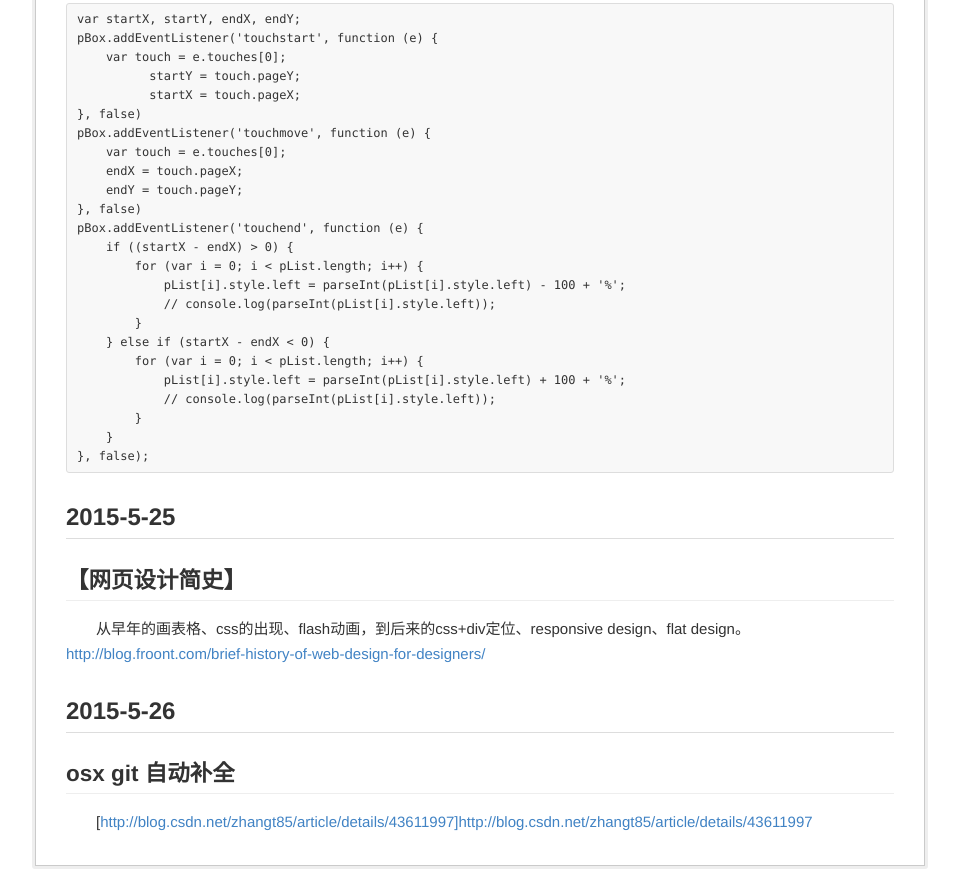
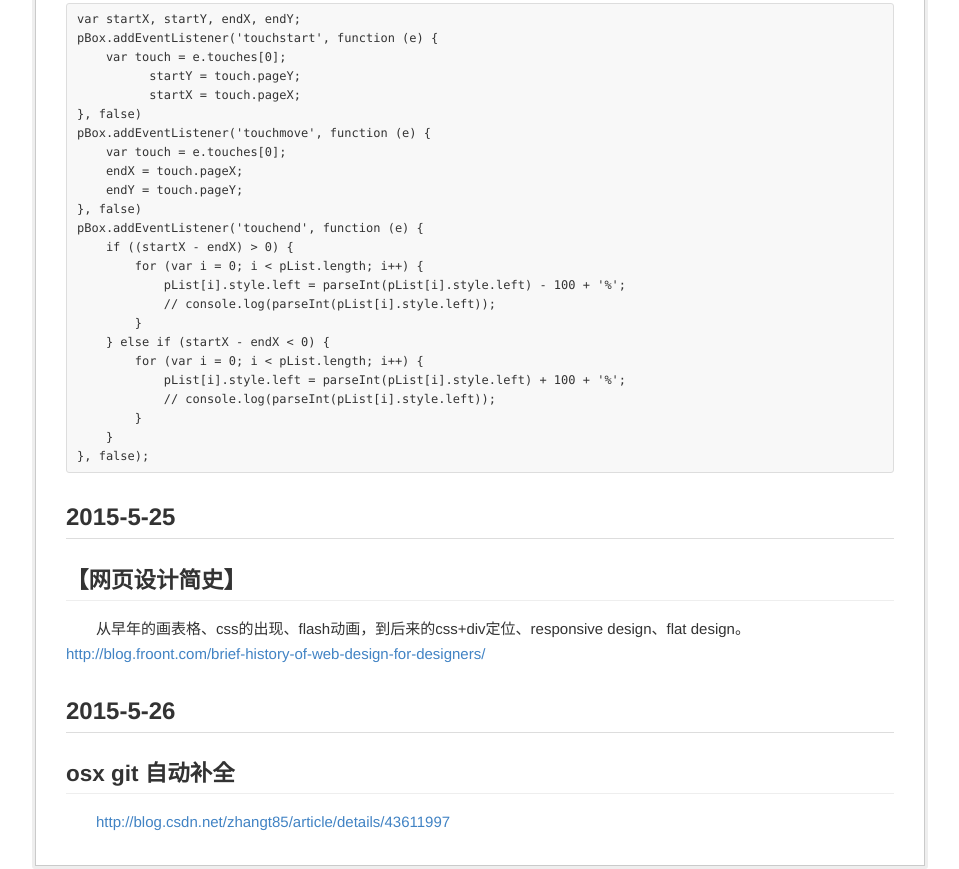
Before and after one commit to lishengzxc/diary, a plain HTML site: page index.html in a window 1280 px wide. Shown: the part 277-1146 px from the top of the page, without its empty margins (288-1247 px from the left). Drawn offline with Linux system fonts and the light colour scheme.

Commit message:
Update 2015-05-26T00:27:51.642Z

```diff
--- a/index.html
+++ b/index.html
@@ -98,7 +98,7 @@ pBox.addEventListener(&#39;touchend&#39;, function (e) {
 <p>从早年的画表格、css的出现、flash动画，到后来的css+div定位、responsive design、flat design。<br><a href="http://blog.froont.com/brief-history-of-web-design-for-designers/">http://blog.froont.com/brief-history-of-web-design-for-designers/</a></p>
 <h1 id="2015-5-26">2015-5-26</h1>
 <h2 id="osx-git-">osx git 自动补全</h2>
-<p>[<a href="http://blog.csdn.net/zhangt85/article/details/43611997]http://blog.csdn.net/zhangt85/article/details/43611997">http://blog.csdn.net/zhangt85/article/details/43611997]http://blog.csdn.net/zhangt85/article/details/43611997</a></p>
+<p><a href="http://blog.csdn.net/zhangt85/article/details/43611997">http://blog.csdn.net/zhangt85/article/details/43611997</a></p>
 
           	</article>
         </div>
```
